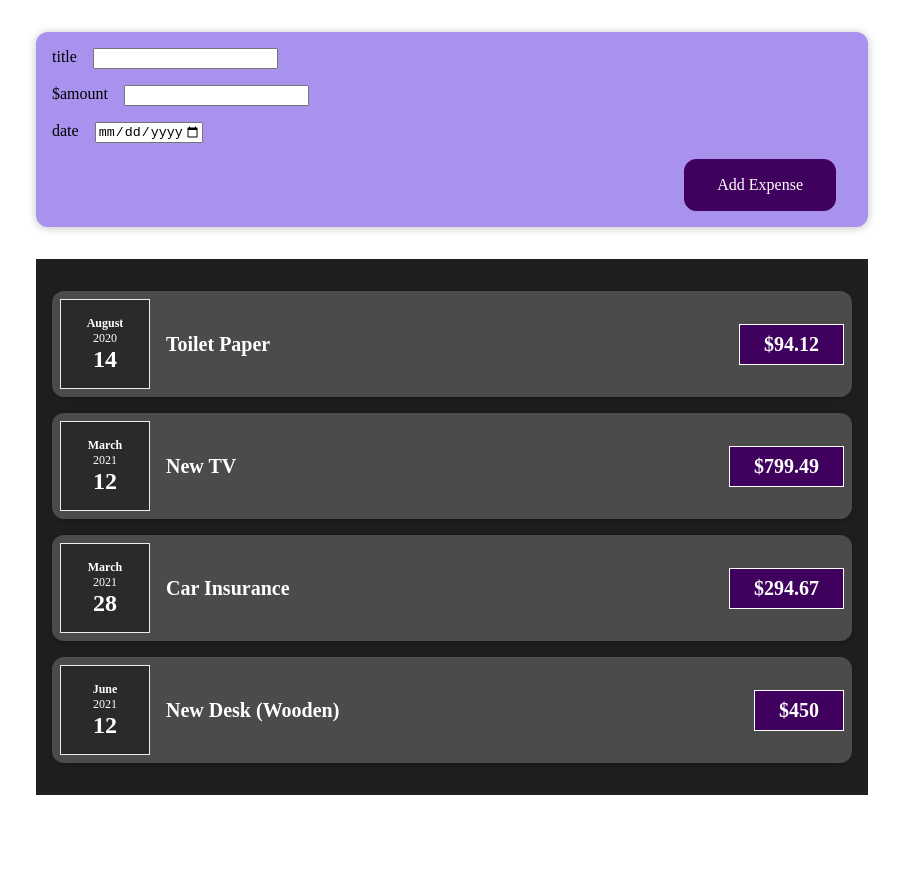
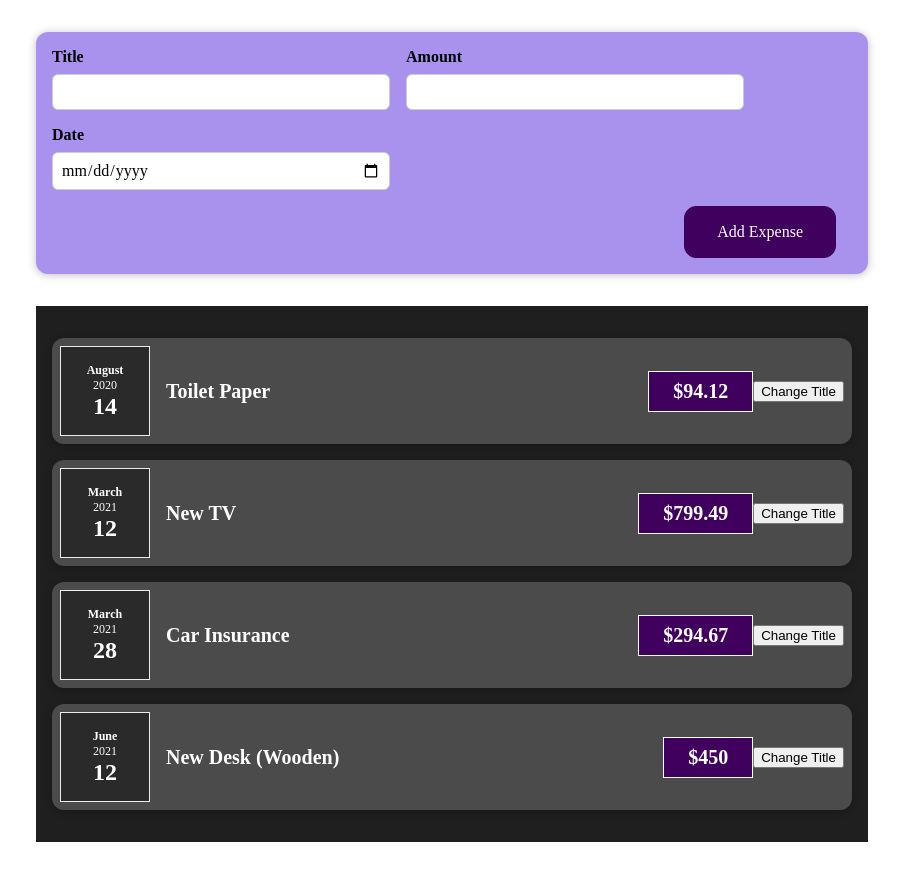
Before and after one commit to amishari/Expense-Tracker, a React (Create React App) app: page / in a window 1280 px wide. Shown: the whole page, without its empty margins (188-1091 px from the left). Before the commit the page ends 827 px from the top, so only its background shows below. Built offline with nearby package versions, Linux system fonts and the light colour scheme.

Commit message:
up to now-debugged and stable

```diff
--- a/src/App.js
+++ b/src/App.js
@@ -1,8 +1,9 @@
 import React from 'react';
+
+import NewExpense from './components/NewExpense/NewExpense';
 import Expenses from './components/Expenses/Expenses';
-import NewExpense from './components/NewExpense/NewExpense';
 
-export default function App() {
+const App = () => {
 	const expenses = [
 		{
 			id: 'e1',
@@ -24,10 +25,20 @@ export default function App() {
 			date: new Date(2021, 5, 12)
 		}
 	];
+
+	// return React.createElement(
+	//   'div',
+	//   {},
+	//   React.createElement('h2', {}, "Let's get started!"),
+	//   React.createElement(Expenses, { items: expenses })
+	// );
+
 	return (
-		<div className="App">
+		<div>
 			<NewExpense />
 			<Expenses items={expenses} />
 		</div>
 	);
-}
+};
+
+export default App;
--- a/src/components/Expenses/ExpenseItem.js
+++ b/src/components/Expenses/ExpenseItem.js
@@ -1,17 +1,29 @@
+import React, { useState } from 'react';
+
 import ExpenseDate from './ExpenseDate';
 import Card from '../UI/Card';
 import './ExpenseItem.css';
 
-function ExpenseItem(props) {
+const ExpenseItem = (props) => {
+	// function clickHandler() {}
+	const [title, setTitle] = useState(props.title);
+	console.log('ExpenseItem evaluated by React');
+
+	const clickHandler = () => {
+		setTitle('Updated!');
+		console.log(title);
+	};
+
 	return (
 		<Card className="expense-item">
 			<ExpenseDate date={props.date} />
 			<div className="expense-item__description">
-				<h2>{props.title}</h2>
+				<h2>{title}</h2>
 				<div className="expense-item__price">${props.amount}</div>
 			</div>
+			<button onClick={clickHandler}>Change Title</button>
 		</Card>
 	);
-}
+};
 
 export default ExpenseItem;
--- a/src/components/NewExpense/ExpenseForm.js
+++ b/src/components/NewExpense/ExpenseForm.js
@@ -1,68 +1,96 @@
 import React, { useState } from 'react';
+
 import './ExpenseForm.css';
 
 const ExpenseForm = () => {
 	const [enteredTitle, setEnteredTitle] = useState('');
 	const [enteredAmount, setEnteredAmount] = useState('');
 	const [enteredDate, setEnteredDate] = useState('');
+	// const [userInput, setUserInput] = useState({
+	//   enteredTitle: '',
+	//   enteredAmount: '',
+	//   enteredDate: '',
+	// });
 
 	const titleChangeHandler = (event) => {
 		setEnteredTitle(event.target.value);
+		// setUserInput({
+		//   ...userInput,
+		//   enteredTitle: event.target.value,
+		// });
+		// setUserInput((prevState) => {
+		//   return { ...prevState, enteredTitle: event.target.value };
+		// });
 	};
 
-	const amountChangedHandler = (event) => {
+	const amountChangeHandler = (event) => {
 		setEnteredAmount(event.target.value);
+		// setUserInput({
+		//   ...userInput,
+		//   enteredAmount: event.target.value,
+		// });
 	};
 
 	const dateChangeHandler = (event) => {
 		setEnteredDate(event.target.value);
+		// setUserInput({
+		//   ...userInput,
+		//   enteredDate: event.target.value,
+		// });
 	};
 
 	const submitHandler = (event) => {
 		event.preventDefault();
+
 		const expenseData = {
 			title: enteredTitle,
 			amount: enteredAmount,
 			date: new Date(enteredDate)
 		};
+
+		console.log(expenseData);
 		setEnteredTitle('');
 		setEnteredAmount('');
 		setEnteredDate('');
 	};
 
 	return (
-		<form onClick={submitHandler}>
+		<form onSubmit={submitHandler}>
 			<div className="new-expense__controls">
-				<label>title</label>
-				<input type="text" value={enteredTitle} onChange={titleChangeHandler} />
+				<div className="new-expense__control">
+					<label>Title</label>
+					<input
+						type="text"
+						value={enteredTitle}
+						onChange={titleChangeHandler}
+					/>
 				</div>
-
-			<div className="new-expense__controls">
-				<label>$amount</label>
+				<div className="new-expense__control">
+					<label>Amount</label>
 					<input
 						type="number"
-					value={enteredAmount}
 						min="0.01"
 						step="0.01"
-					onChange={amountChangedHandler}
+						value={enteredAmount}
+						onChange={amountChangeHandler}
 					/>
 				</div>
-
-			<div className="new-expense__controls">
-				<label>date</label>
+				<div className="new-expense__control">
+					<label>Date</label>
 					<input
 						type="date"
-					value={enteredDate}
 						min="2019-01-01"
 						max="2022-12-31"
+						value={enteredDate}
 						onChange={dateChangeHandler}
 					/>
 				</div>
-
+			</div>
 			<div className="new-expense__actions">
 				<button type="submit">Add Expense</button>
 			</div>
 		</form>
 	);
 };
+
 export default ExpenseForm;
--- a/src/components/NewExpense/NewExpense.js
+++ b/src/components/NewExpense/NewExpense.js
@@ -1,12 +1,14 @@
 import React from 'react';
+
+import ExpenseForm from './ExpenseForm';
 import './NewExpense.css';
-import ExpenseForm from './ExpenseForm';
 
-const NewExpense = (props) => {
+const NewExpense = () => {
 	return (
 		<div className="new-expense">
 			<ExpenseForm />
 		</div>
 	);
 };
+
 export default NewExpense;
```
Lines whose indentation alone changed are shown as unchanged.
